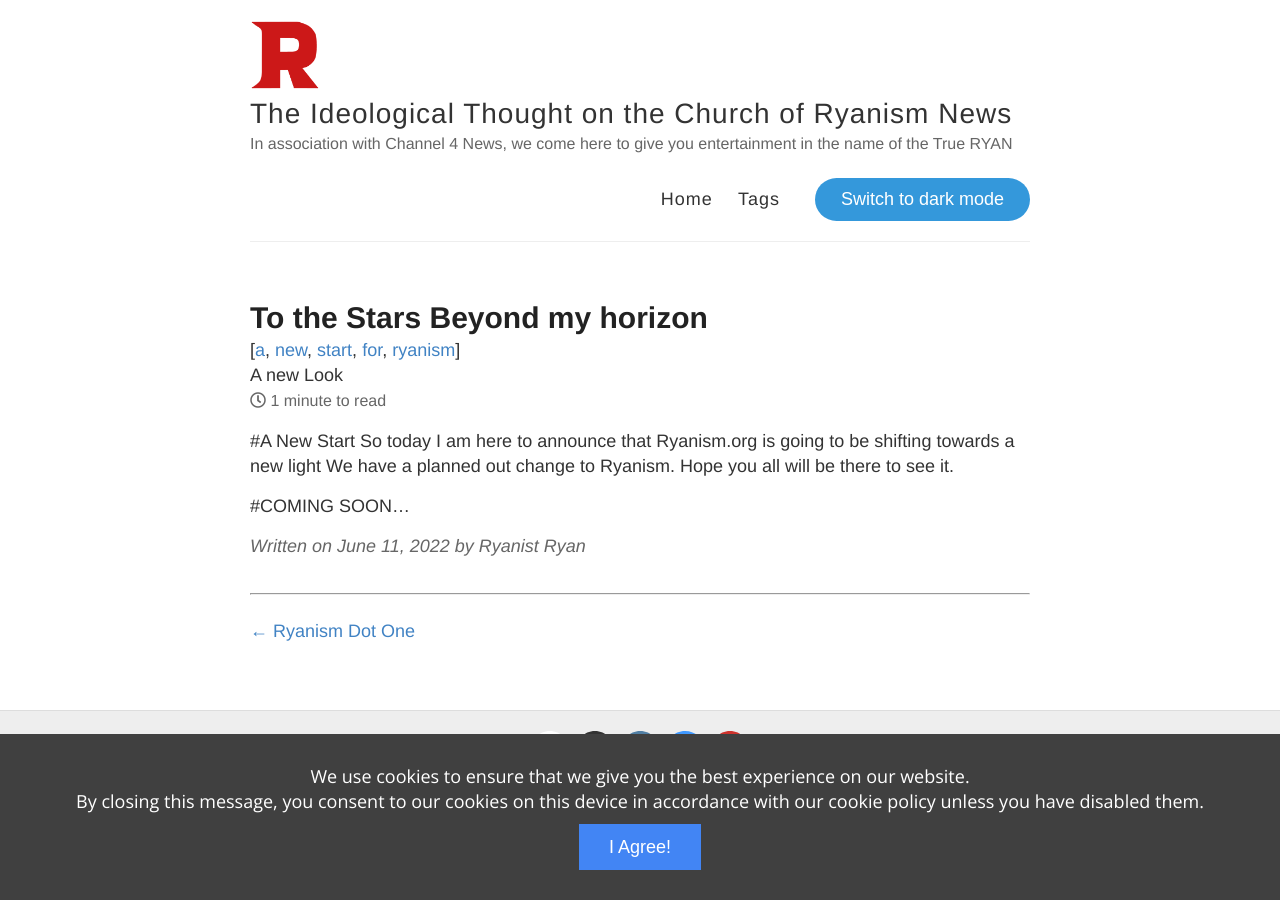
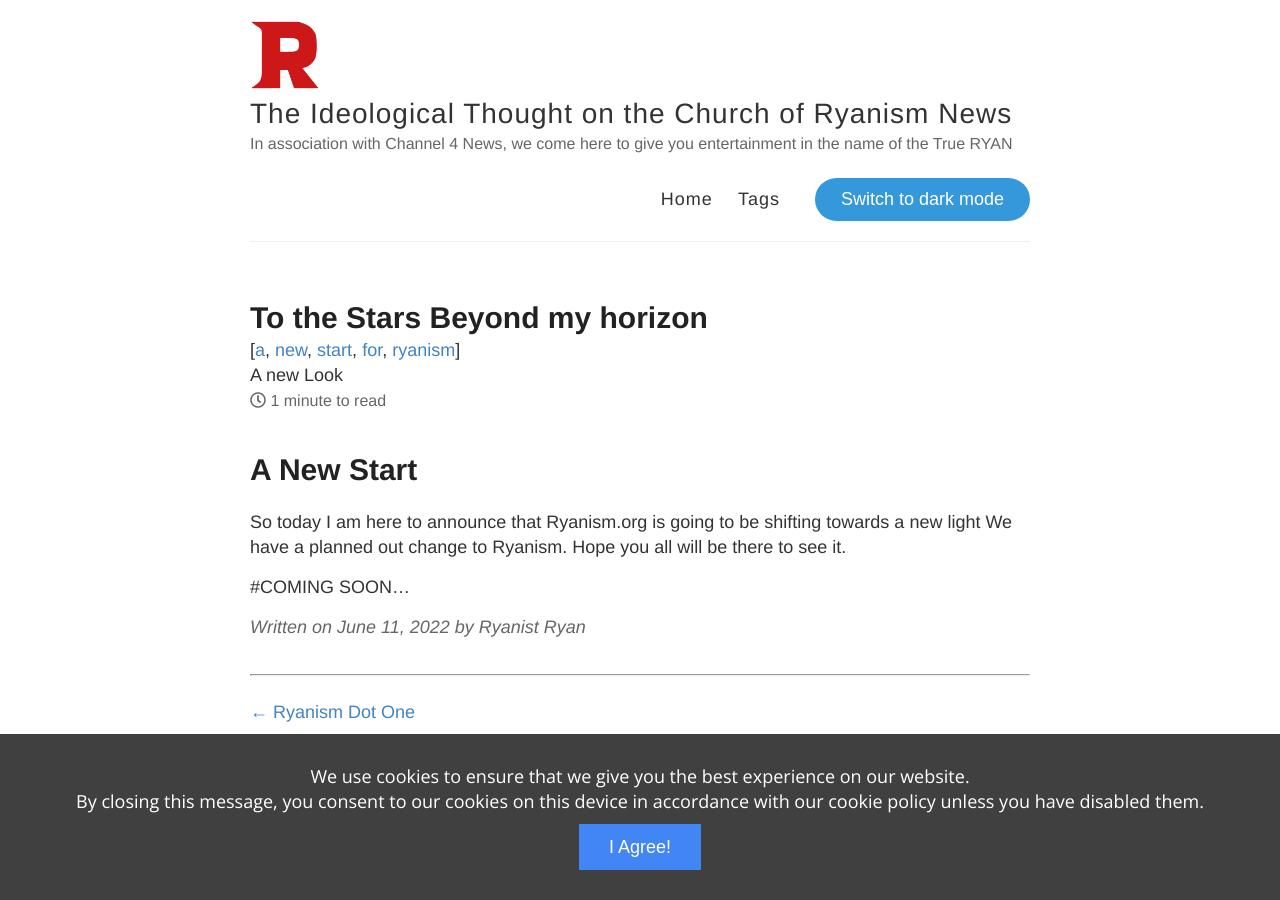
Before and after one commit to churchofryanism/blog.ryanism.org, a Jekyll site: the page built from _posts/2022-6-11-Ryanism-Changes.md, in a window 1280 px wide. Built offline with Jekyll 4.4.1, drawn with Linux system fonts in a browser that asks for light colours; comment, search, counter and statistics services are not loaded.

```diff
--- a/_posts/2022-6-11-Ryanism-Changes.md
+++ b/_posts/2022-6-11-Ryanism-Changes.md
@@ -7,7 +7,7 @@ comments: true
 tags: [a, new, start, for, ryanism]
 ---
 
-#A New Start
+# **A New Start**
 So today I am here to announce that Ryanism.org is going to be shifting towards a new light
 We have a planned out change to Ryanism.
 Hope you all will be there to see it.
```
